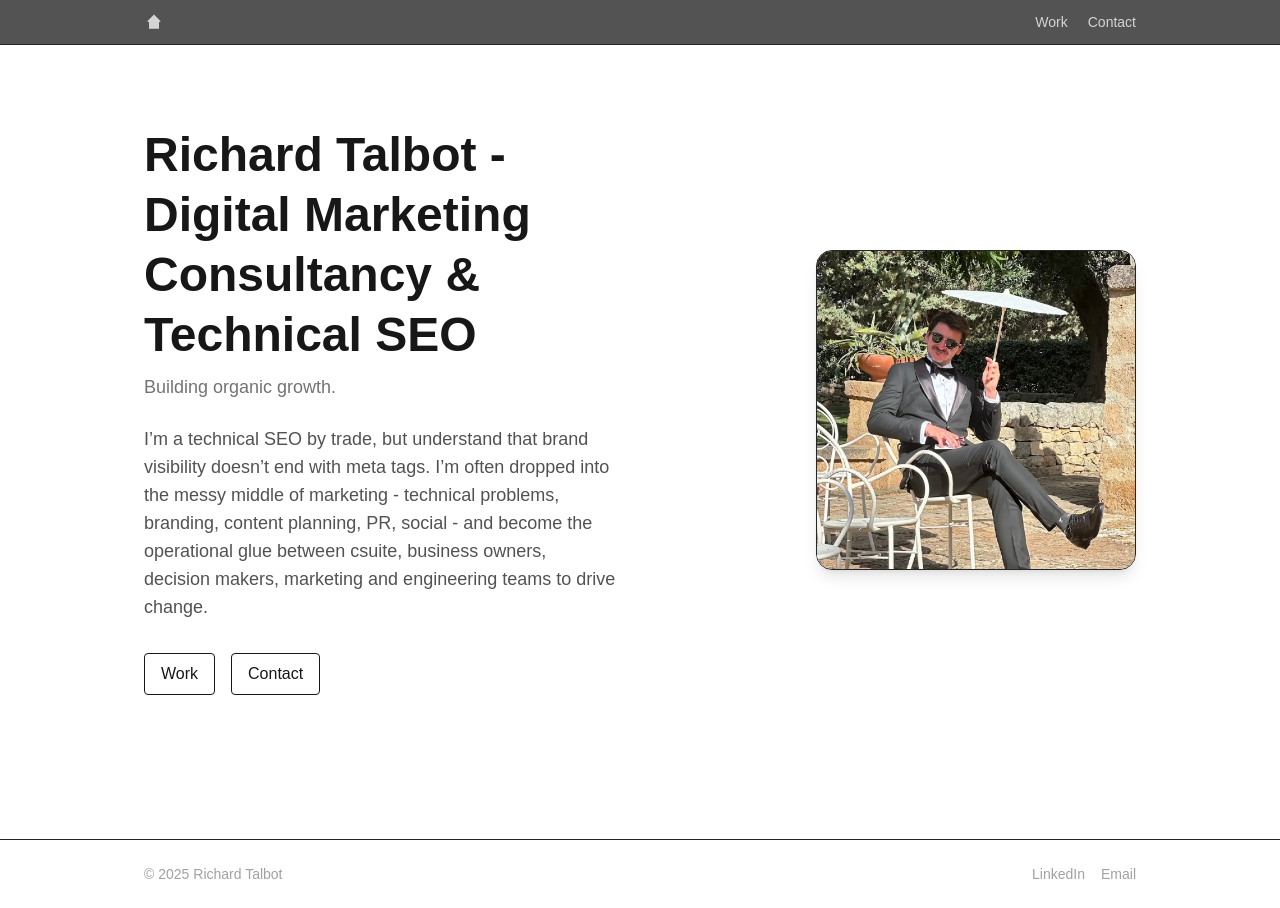
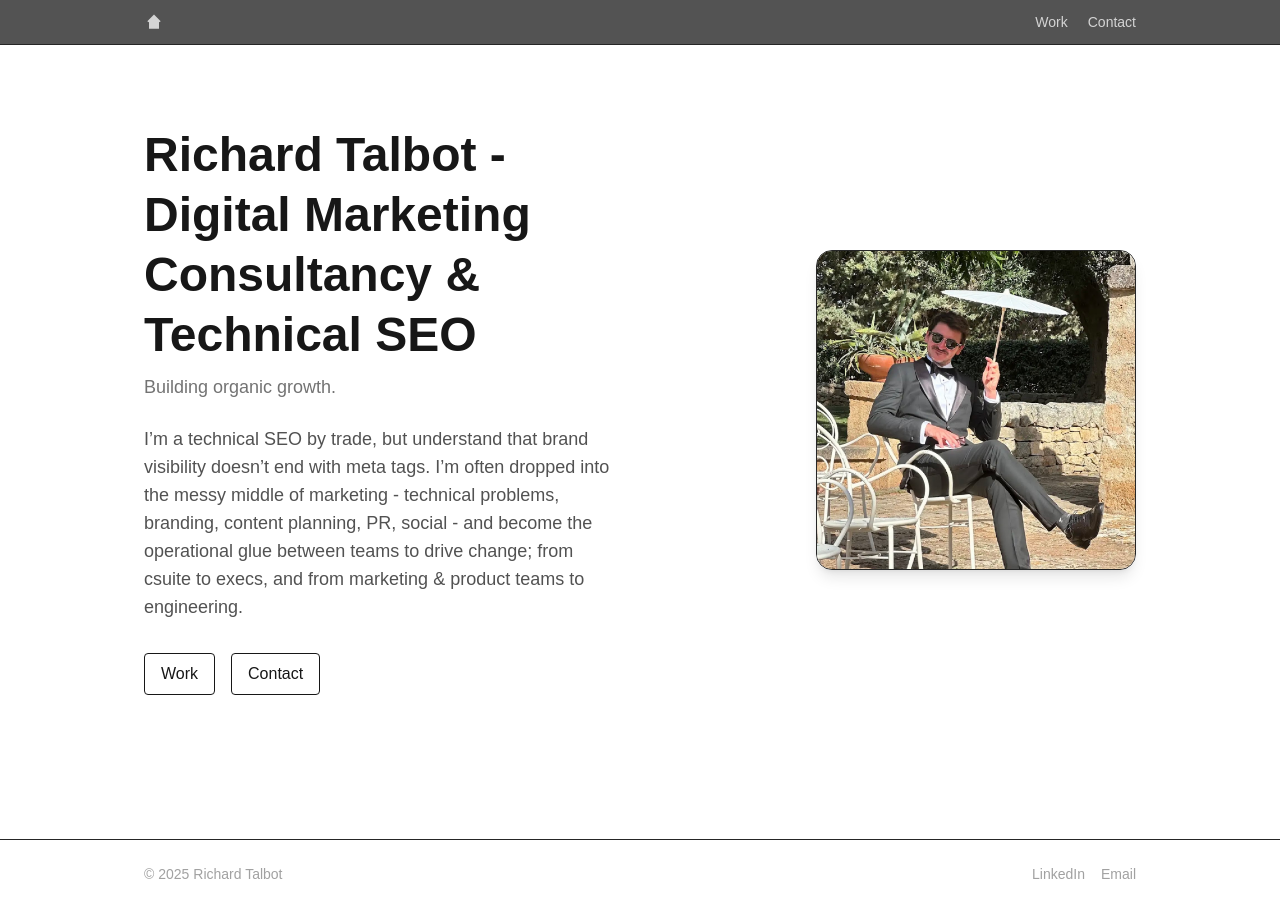
Before and after one commit to rht55/seo-site, a Next.js app: page / in a window 1280 px wide. Built offline with nearby package versions, Linux system fonts and the light colour scheme.

Commit message:
Update page.tsx

```diff
--- a/app/page.tsx
+++ b/app/page.tsx
@@ -17,7 +17,7 @@ export default function Home() {
             I’m a technical SEO by trade, but understand that brand visibility doesn’t end
             with meta tags. I’m often dropped into the messy middle of marketing
              - technical problems, branding, content planning, PR, social - and become the
-            operational glue between csuite, business owners, decision makers, marketing and engineering teams to drive change.
+            operational glue between teams to drive change; from csuite to execs, and from marketing & product teams to engineering.
           </p>
 
           {/* CTAs */}
```
